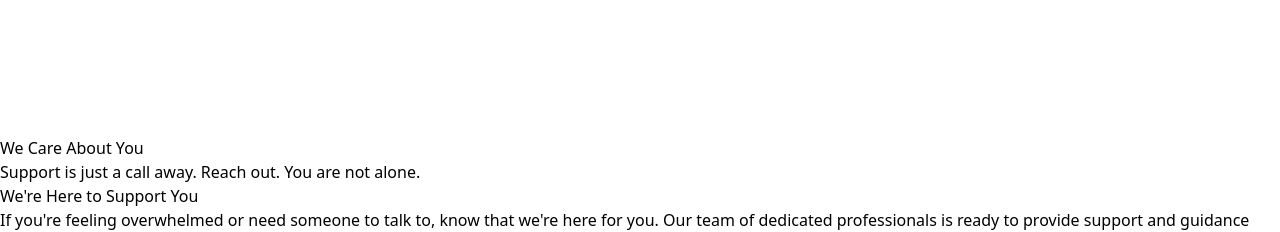
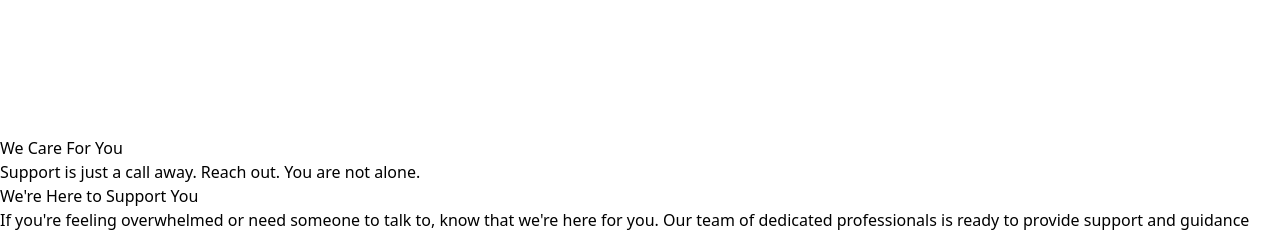
Before and after one commit to YashMishra0101/SafeSpace, a React (Vite) app: page / in a window 1280 px wide. Shown: the part 3060-3292 px from the top of the page. Built offline with nearby package versions, Linux system fonts and the light colour scheme; no server answers.

Commit message:
minor improvement

```diff
--- a/src/pages/Home.jsx
+++ b/src/pages/Home.jsx
@@ -131,7 +131,7 @@ const Home = () => {
       {/* Carousel ends */}
       <header className="text-center lg:mt-5 sm:mt-10 md:mt-0 mt-12">
         <h1 className="text-4xl md:text-5xl font-bold text-purple-600">
-          {userName ? `${userName}, we care about you.` : "We Care About You"}
+          {userName ? `${userName}, we care for you.` : "We Care For You"}
         </h1>
         <p className="text-d md:text-lg text-gray-700 mt-4">
           Support is just a call away. Reach out. You are not alone.
```
